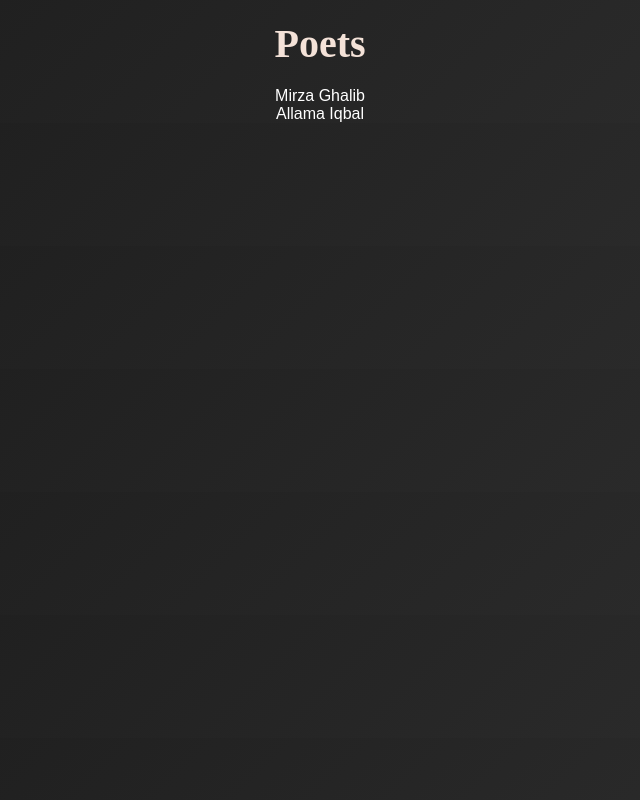
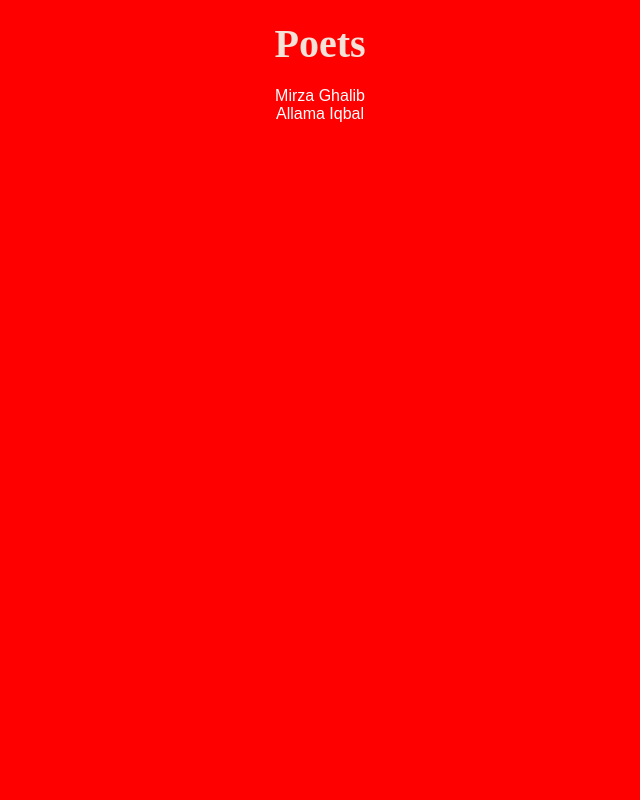
Before and after one commit to saturoxxgojo90-ux/Poetry-website-, a plain HTML site: page index.html in a window 1280 px wide. Shown: the whole page, without its empty margins (320-960 px from the left). Drawn offline with Linux system fonts and the light colour scheme.

Commit message:
Update style.css

```diff
--- a/style.css
+++ b/style.css
@@ -1,3 +1,6 @@
+body {
+  background: red !important;
+}
 /* 🌸 General Page Style */
 body {
   font-family: 'Poppins', sans-serif;
```
